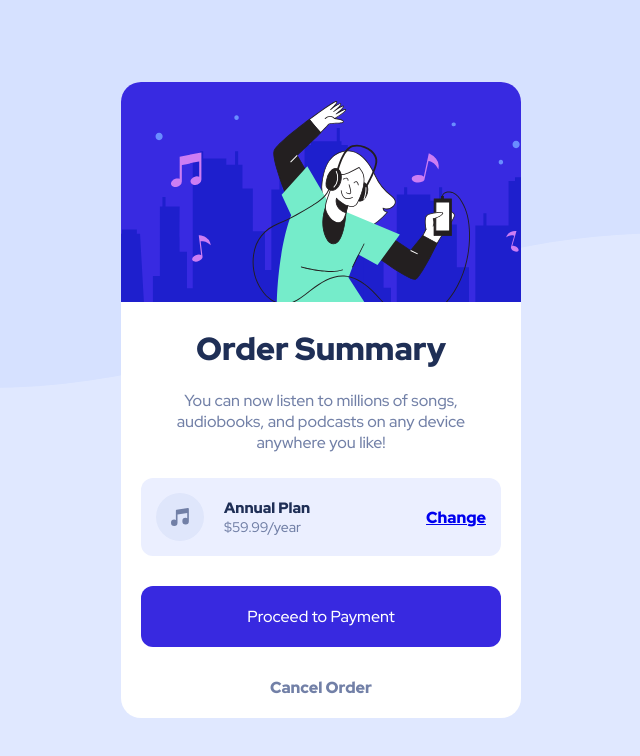
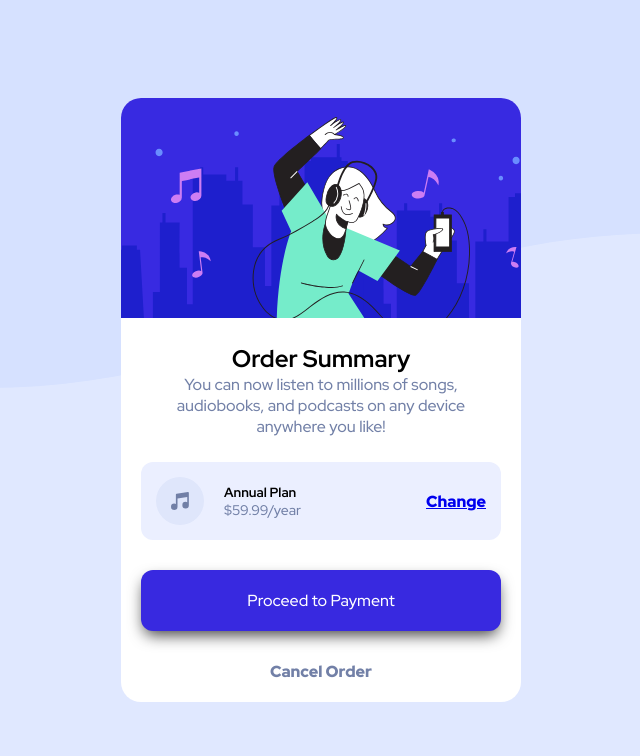
Before and after one commit to Sunil20011/order-summary, a plain HTML site: page index.html in a window 1280 px wide. Shown: the whole page, without its empty margins (319-959 px from the left). Drawn offline with Linux system fonts and the light colour scheme.

Commit message:
Update style.css

```diff
--- a/style.css
+++ b/style.css
@@ -38,7 +38,7 @@ body {
 }
 
 
-.text-content h2 {
+.text-content h1 {
     font-weight: 900;
     margin-bottom: 20px;
     color: hsl(223, 47%, 23%);
@@ -71,7 +71,7 @@ body {
     margin-left: 20px;
 }
 
-.plan-box-left div h5 {
+.plan-box-left div h2 {
     font-weight: 900;
     font-size: 15px;
     color: hsl(223, 47%, 23%);
@@ -87,6 +87,7 @@ body {
     font-weight: 900;
     color: hsl(245, 75%, 52%)
     transition: color .3s ease;
+    cursor: pointer;
 
 }
 
@@ -106,6 +107,8 @@ a.proceed-btn {
     border-radius: 12px ;
     margin: 30px 0;
     transition: color .3s ease;
+    cursor: pointer;
+    box-shadow: 0px 7px 15px -3px rgba(0,0,0,0.75);
 }
 
 a.proceed-btn:hover{
```
